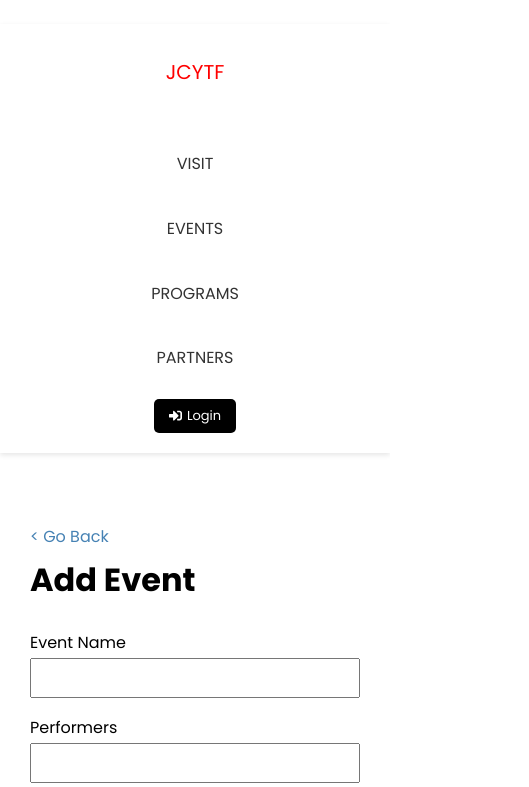
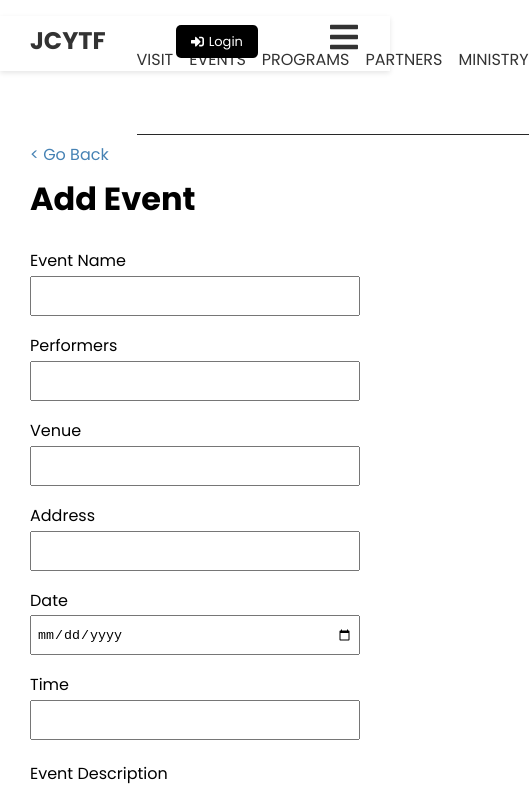
Before and after one commit to CodeChd/jcytf-community-church, a Next.js app: page /add in a window 390 px wide. Shown: the top 787 px of the page, 529 px wide, since content can reach past the window. Built offline with nearby package versions, Linux system fonts and the light colour scheme; no server answers; a web font is replaced by a local one.

Commit message:
center nav

```diff
--- a/components/Footer.jsx
+++ b/components/Footer.jsx
@@ -4,7 +4,7 @@ import styles from '@/styles/Footer.module.css'
 const Footer = () => {
     return (
         <footer className={styles.footer}>
-            <p>Developed by | Carl | All Star Group</p>
+            <p>Developed by | Carl Francisco</p>
 
                 <p>
                 <Link href='/about'>About</Link>
--- a/components/Header.jsx
+++ b/components/Header.jsx
@@ -1,27 +1,38 @@
-import { useContext, useEffect } from "react"
+import { useContext, useState } from "react"
 import Link from "next/link"
 import styles from '@/styles/Header.module.css'
 import { FaSignInAlt, FaSignOutAlt } from "react-icons/fa"
 import AuthContext from "@/context/AuthContext"
+import { FaBars } from "react-icons/fa"
+import { HiX } from 'react-icons/hi'
 
 const Header = () => {
     const { user, logout } = useContext(AuthContext)
 
     // console.log(user)
+    const [click, setClick] = useState(false);
+    const handleIcon = () => {
+        setClick(!click);
+    };
+
 
     return (
         <header className={styles.header}>
-            <div className={styles.logo}>
+            <div className={styles.container}>
+
+                <div>
+
                     <Link href='/'>
-                    <p>JCYTF</p>
+                        <h2>JCYTF</h2>
                     </Link>
-
                 </div>
 
 
+                <nav>
 
-            <nav>
-                <ul>
+                    <ul className={
+                        click ? `${styles.navbar_container_menu} ${styles.active}` : `${styles.navbar_container_menu_items} }`
+                    } >
                         <li>
                             <Link href='/events'>
                                 <p> VISIT</p>
@@ -42,7 +53,16 @@ const Header = () => {
                                 <p>PARTNERS</p>
                             </Link>
                         </li>
-                    {user ? (<>
+                        <li>
+                            <Link href='/events'>
+                                <p>MINISTRY</p>
+                            </Link>
+                        </li>
+                    </ul>
+                </nav>
+                <ul className={styles.btnNav}>
+
+                    {user ? (< >
 
 
                         <li>
@@ -66,7 +86,10 @@ const Header = () => {
                         </li>
                     )}
                 </ul>
-            </nav>
+                <div className={styles.navIcon} onClick={handleIcon}>
+                    {click ? <HiX fontSize="2rem" /> : <FaBars fontSize="2rem" />}
+                </div>
+            </div>
         </header>
     )
 }
--- a/next.config.js
+++ b/next.config.js
@@ -7,6 +7,7 @@ const nextConfig = {
     loader: "default",
     domains: ['res.cloudinary.com']
   }
+
 }
 
 
--- a/pages/events/[slug].jsx
+++ b/pages/events/[slug].jsx
@@ -37,7 +37,7 @@ const slug = ({ evt }) => {
         ): (<FaRegHandPeace size={40}/>) }
       </div>
 
-      <h3>Performers:</h3>
+      <h3>Speaker:</h3>
       <p>{evt.attributes.performers}</p>
       <h3>Description:</h3>
       <p>{evt.attributes.description}</p>
@@ -58,7 +58,7 @@ const slug = ({ evt }) => {
 export default slug;
 
 
-// export async function getStaticPaths() {
+// export async function getStaticPaths() { DEV SERVER
 //   const res = await fetch(`https://capstone-jcytf-ccc1.onrender.com/api/events`)
 //   const events = await res.json()
 
--- a/styles/Header.module.css
+++ b/styles/Header.module.css
@@ -1,13 +1,23 @@
 .header {
-    margin-top: 1.5rem;
-    display: flex;
-    justify-content: space-between;
-    align-items: center;
+    margin: 1rem 0;
     background: #fff;
     color: #333;
-    height: 60px;
+    height: 55px;
+    box-shadow: 0 2px 5px rgba(0, 0, 0, 0.1);
+    z-index: 1000;
+  }
+
+  .container{
+    display: flex;
+    position: relative;
     padding: 0 30px;
-    box-shadow: 0 2px 5px rgba(0, 0, 0, 0.1);
+    justify-content: space-between;
+
+
+  }
+
+  .container h2{
+    margin-top: 3px;
   }
 
 
@@ -26,39 +36,67 @@
 
   .header ul {
     display: flex;
-    align-items: center;
-    justify-content: center;
     list-style: none;
     gap: 1rem;
   }
 
-  .logo {
-    color: red;
-    font-size: 20px;
-    text-transform: uppercase;
+  .btnNav{
+    display: flex;
+    align-items: center;
+    justify-content: center;
+    list-style: none;
+    position: relative;
+    margin-top: 5px;
   }
 
-  .logo a {
-    color: red;
+
+
+  .header nav{
+    margin: 0 auto;
+    position: absolute;
+    left: 35%;
   }
 
-  @media (max-width: 768px) {
-    .header {
-      flex-direction: column;
-      height: auto;
-    }
+  .navIcon{
+    display: none;
+}
 
-    .header ul {
-      margin: 20px 0;
-      flex-direction: column;
-      text-align: center;
-    }
+@media  (max-width: 768px) {
+   .navbar_container_menu{
+    display: flex;
+    flex-direction: column;
+    justify-content: center;
+    width: 400px;
+    top: 80px;
+    left: -110%;
+    position: absolute;
+    opacity: 1;
+    transition: all 0.3s ease;
+  }
+  .active{
+      background: #181818;
+      left: 0%;
+      opacity: 1;
+      z-index: 1;
+      transition: all 0.5s ease;
 
-    .header a {
-      margin-right: 0;
-    }
+  }
+  .header nav{
+    border-bottom: 1px solid #282828;
+    margin: 0px;
+    padding: 20px 0px;
 
-    .logo {
-      margin: 20px 0;
-    }
+
+}
+
+
+
+
+  .navIcon{
+    font-size: 30px;
+        display: block;
+        cursor: pointer;
+        fill: var(--yellow-main-color);
   }
+
+}
--- a/styles/Showcase.module.css
+++ b/styles/Showcase.module.css
@@ -1,5 +1,5 @@
 .showcase{
-    min-height: 80vh;
+    min-height: 85vh;
     width: 100%;
     background: #000 url('../public/images/john-price-RAZQiZOX3mU-unsplash.jpg') no-repeat ;
     color: whitesmoke;
```
Also changed, not shown: pages/index.jsx (+5 -5 lines), public/bars.svg (added), public/xmarkSolid.svg (added). Lines whose indentation alone changed are shown as unchanged.
